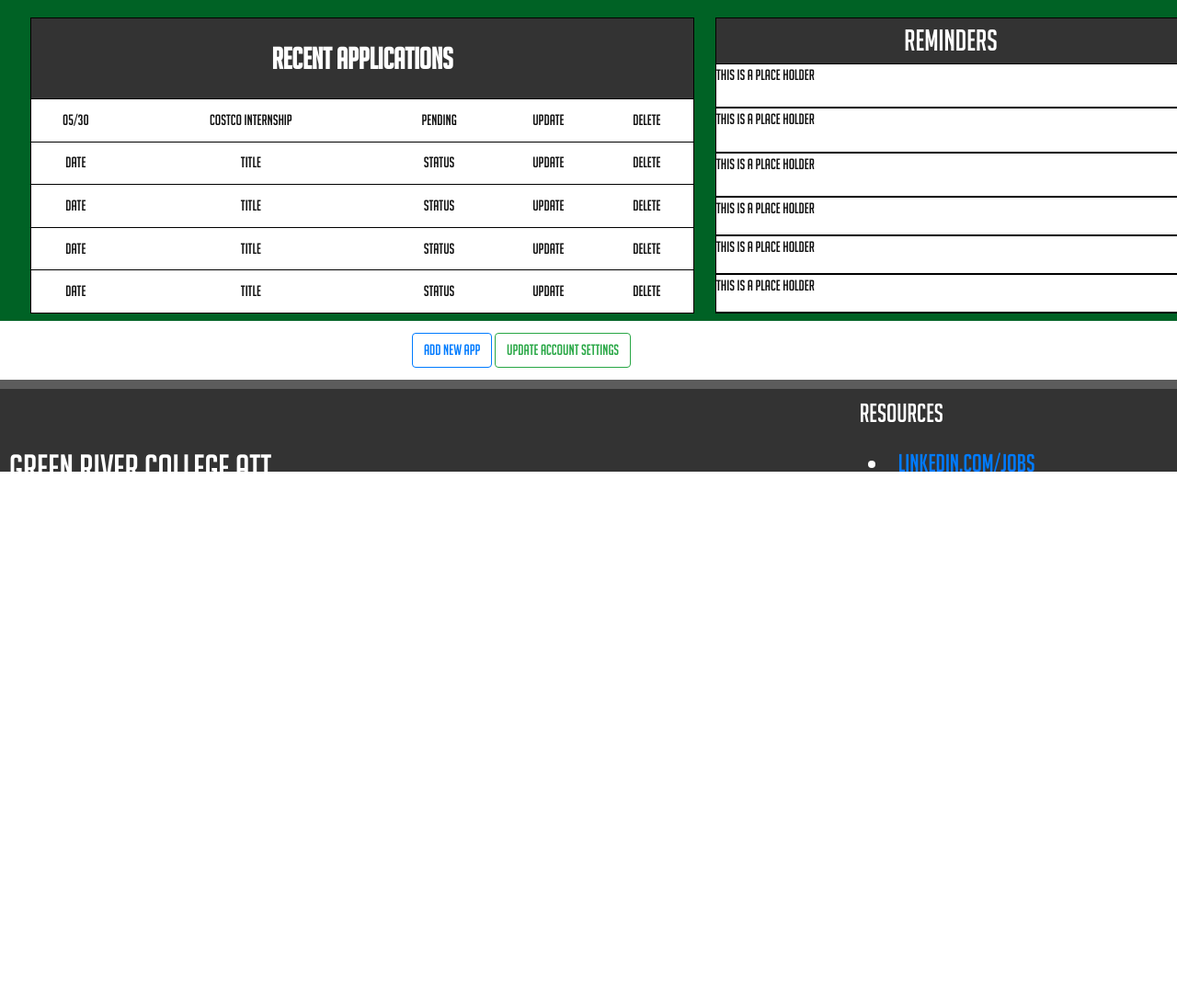
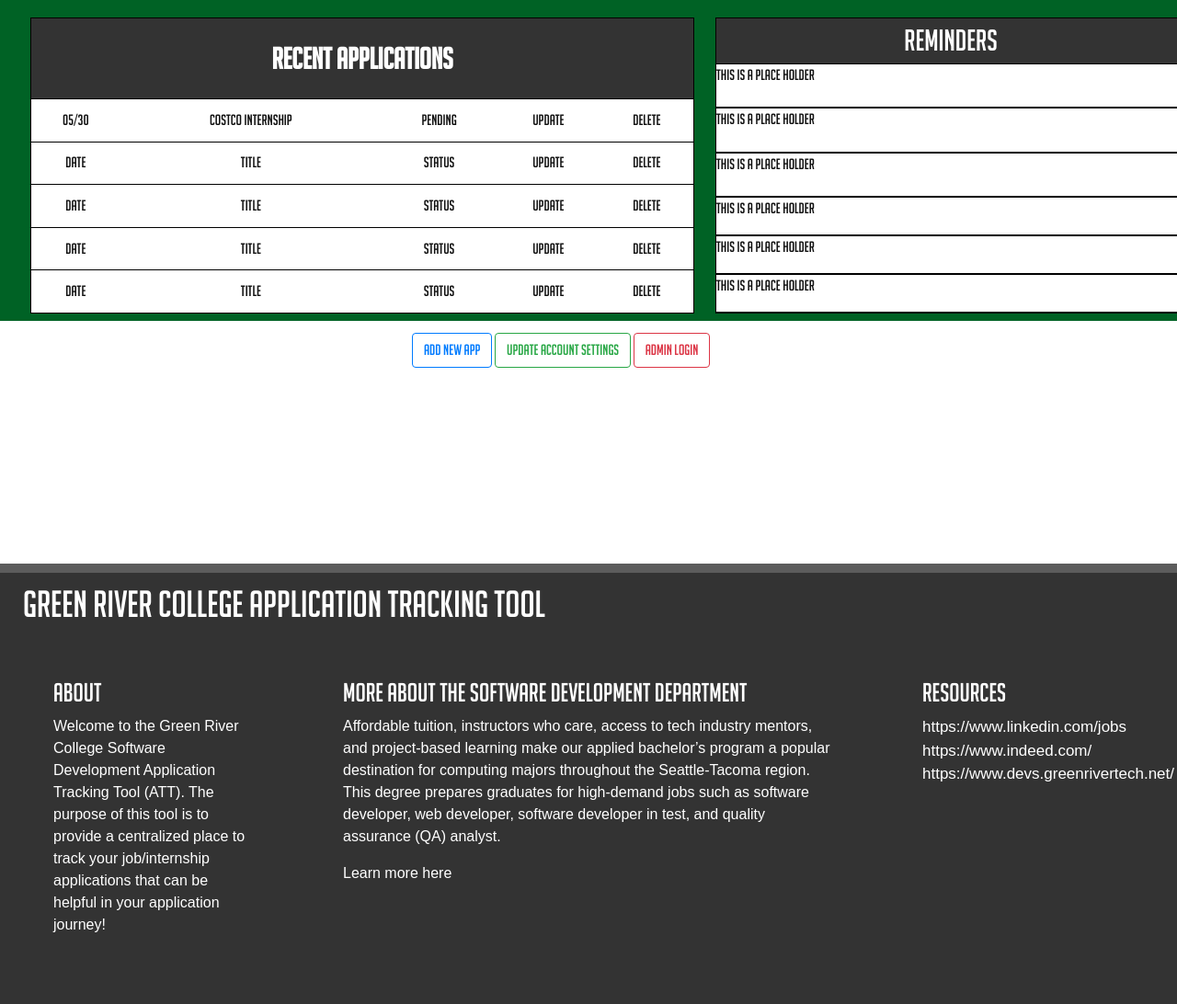
Before and after one commit to TeamBeetle/Sprint5, a PHP site: page / in a window 1280 px wide. Shown: the part 133-1225 px from the top of the page at 92% size. Before the commit the page ends 646 px from the top, so only its background shows below. Run offline with PHP 8.4, Linux system fonts and the light colour scheme.

Commit message:
Adjusted footer styles and bootstrap classes, adjusted script to allow admin button to go to admin dashboard page

```diff
--- a/admin-page-styles.css
+++ b/admin-page-styles.css
@@ -499,7 +499,6 @@ footer {
     color: white;
     padding: 10px;
     border-top: 10px solid #5c5c5c;
-    text-align: center;
     position: relative;
     bottom: 0;
     width: 100%;
@@ -511,6 +510,7 @@ footer h1 {
 
 footer ul {
     list-style-type: none;
+    padding-left: 0;
 }
 
 footer a {
--- a/index.html
+++ b/index.html
@@ -56,6 +56,7 @@
      <div class="form-close-button">
        <p>X</p>
      </div>
+
      <div class="form-content">
        <h1>Sign up for ATT</h1>
        <p>Create a free account or <a href="#">log in</a></p>
@@ -265,28 +266,45 @@
         <button type="button" class="btn btn-outline-primary">ADD NEW APP</button>
 
         <button type="button" class="btn btn-outline-success">UPDATE ACCOUNT SETTINGS</button>
+
+        <button type="button" class="btn btn-outline-danger admin-login">ADMIN LOGIN</button>
       </div>
 
     <div>
     </div>
   </div>
 
-  <footer class="footer">
-    <div class="welcome-text">
-      <h1>Green River College ATT</h1>
-      <p>Welcome to the Green River College Software Development Application Tracking Tool (ATT). The purpose of this tool is to provide a centralized place to track your job/internship applications that can be helpful in your application journey!</p>
+        <div class="spacing">
+
         </div>
 
-    <img src='images/GRC Logo.png'>
+        <footer>
+          <div class="container-fluid">
+            <h1>Green River College Application Tracking Tool</h1>
+            <div class="row welcome-text">
+              <div class="col-xl-3 welcome-text-box p-5">
+                <h3>About</h3>
+                <p>Welcome to the Green River College Software Development Application Tracking Tool (ATT).
+                  The purpose of this tool is to provide a centralized place to track your job/internship applications that can be helpful in your application journey!
+                </p>
+              </div>
+              <div class="col-xl-6 welcome-text-box p-5">
+                <h3>More about the Software Development Department</h3>
+                <p>Affordable tuition, instructors who care, access to tech industry mentors, and project-based learning make our
+                  applied bachelor’s program a popular destination for computing majors throughout the Seattle-Tacoma region.
+                  This degree prepares graduates for high-demand jobs such as software developer, web developer, software developer in test, and quality assurance (QA) analyst.</p>
+                <a href="https://www.greenriver.edu/students/academics/degrees-programs/bachelor-of-applied-science/bachelors-in-software-development/">Learn more here</a>
+              </div>
 
-    <div class="footer-resources">
+              <div class="col-xl-3 footer-resources p-5">
                 <h3>Resources</h3>
                 <ul>
-        <li><a href="https://www.linkedin.com/jobs">linkedin.com/jobs</a></li>
-        <li><a href="https://www.indeed.com/">indeed.com</a></li>
-        <li><a href="https://www.devs.greenrivertech.net/">devs.greenrivertech.net</a></li>
-        <li><a href="https://www.greenriver.edu/students/academics/degrees-programs/bachelor-of-applied-science/bachelors-in-software-development/">About the Program</a></li>
+                  <li><a href="https://www.linkedin.com/jobs">https://www.linkedin.com/jobs</a></li>
+                  <li><a href="https://www.indeed.com/">https://www.indeed.com/</a></li>
+                  <li><a href="https://www.devs.greenrivertech.net/">https://www.devs.greenrivertech.net/</a></li>
                 </ul>
+              </div>
+            </div>
           </div>
         </footer>
 
--- a/script.js
+++ b/script.js
@@ -188,3 +188,10 @@ function validateCohort() {
     return true;
   }
 }*/
+
+let adminLogin = document.querySelector(".admin-login");
+
+adminLogin.addEventListener("click", function(){
+  window.location = "admin-page.html";
+
+});
--- a/style.css
+++ b/style.css
@@ -106,6 +106,7 @@ li:hover{
   padding-top: 1%;
   padding-bottom: 1%;
 }
+
 table
 {
   border-spacing: 0;
@@ -477,37 +478,55 @@ span.error
 
 /* Footer CSS */
 
-.footer {
+footer {
+  margin-top: 200px;
   background-color: #333333;
   color: white;
-  bottom: 0;
-  position: absolute;
   padding: 10px;
   border-top: 10px solid #5c5c5c;
-  display: grid;
-  grid-template-columns: 1fr 1fr 1fr;
-  justify-items: center;
-  align-items: center;
-
-  position: -webkit-sticky; /* Safari */
-  position: sticky;
-  height:100px;
-  overflow: hidden;
+  position: relative;
+  bottom: 0;
+  width: 100%;
 }
 
-footer img {
-  width: 40%;
+footer h1 {
+}
+
+
+footer ul {
+  list-style-type: none;
+  padding-left: 0;
+}
+
+footer a {
+  text-decoration: none;
+  color: white;
 }
 
 .welcome-text {
+  grid-row-gap: 40px;
+}
 
+.welcome-text-box {
+}
+
+.footer-resources {
+}
+
+.welcome-text a {
+  font-family: Arial, Helvetica, sans-serif;
 }
 
 footer p {
   font-family: Arial, Helvetica, sans-serif;
 }
 
-.footer-resources {
+.footer-resources a {
+  font-family: Arial, Helvetica, sans-serif;
+  font-size: 17px;
+}
 
+.footer-resources li {
+  padding: 0;
+  font-size: 17px;
 }
-/* end footer css */
```
Lines whose indentation alone changed are shown as unchanged.
